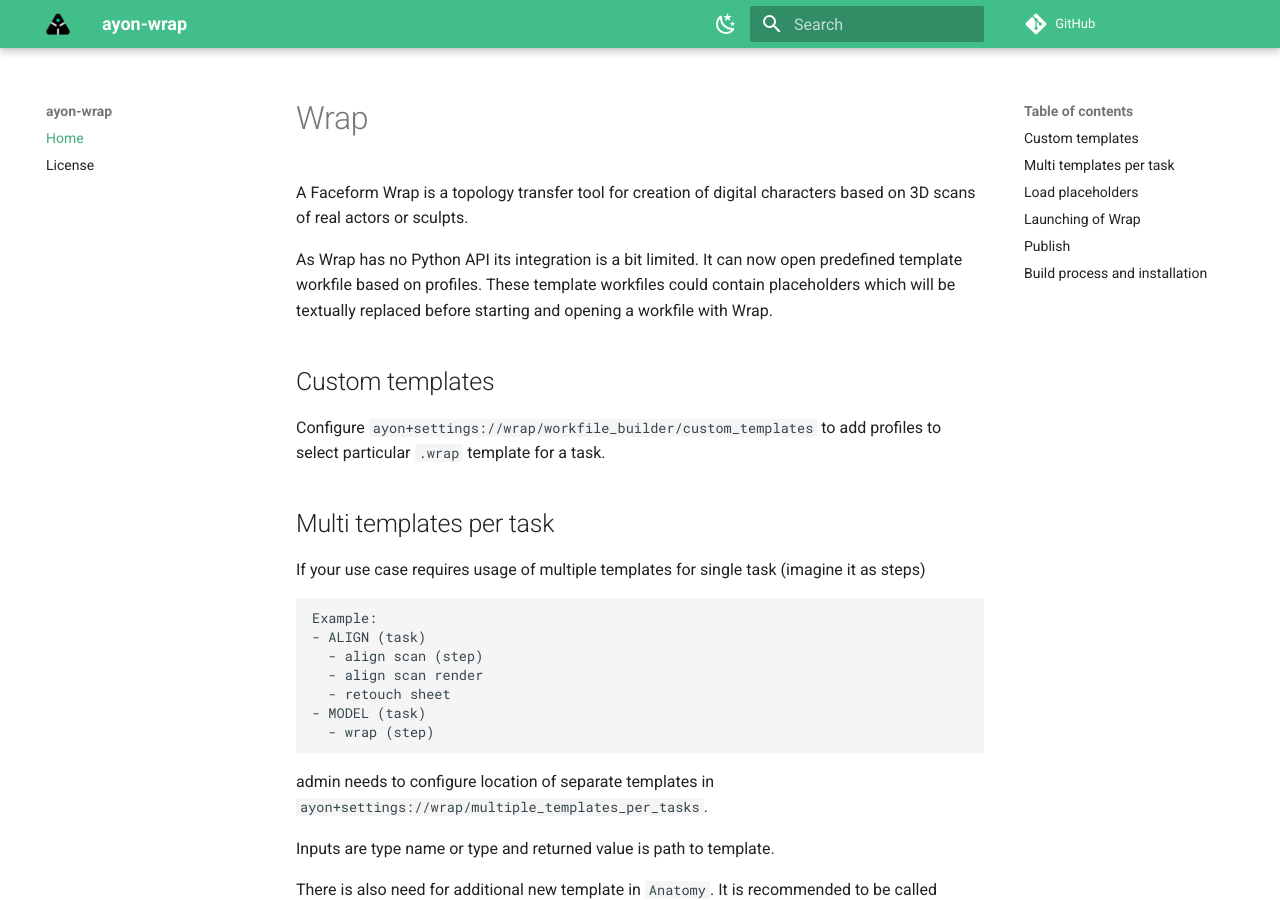
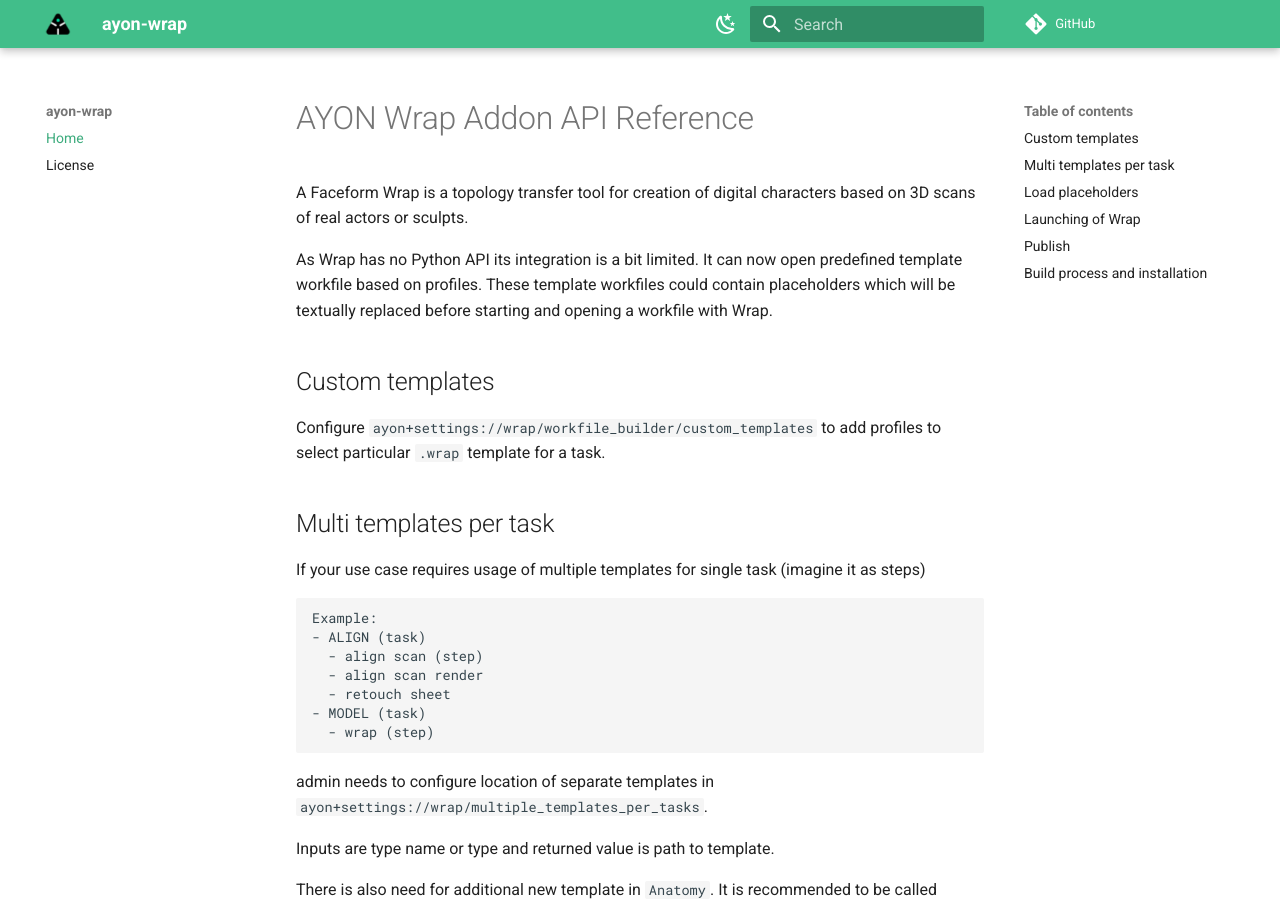
Before and after one commit to ynput/ayon-wrap, an MkDocs documentation site: the page built from docs/index.md, in a window 1280 px wide and 900 px high. Built offline with MkDocs 1.6.1 and Material for MkDocs 9.7.7, drawn with Linux system fonts in a browser that asks for light colours; comment, search, counter and statistics services are not loaded; the version menu is left out.

Commit message:
MK Docs: Refactor the title

```diff
--- a/docs/index.md
+++ b/docs/index.md
@@ -1 +1,3 @@
---8<-- "README.md"
+# AYON Wrap Addon API Reference
+
+--8<-- "README.md:2"
```
